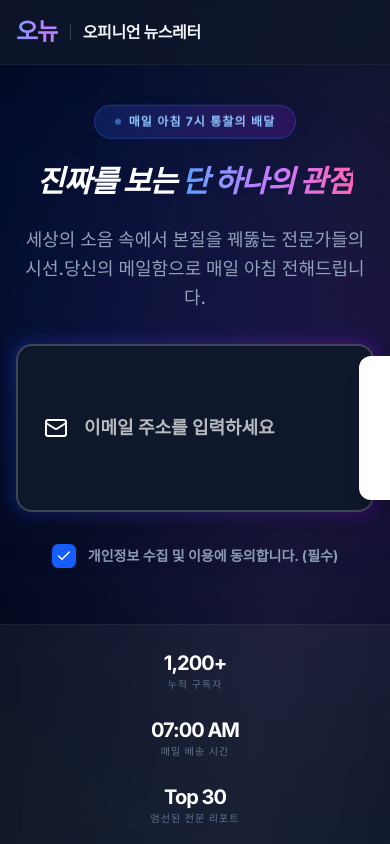
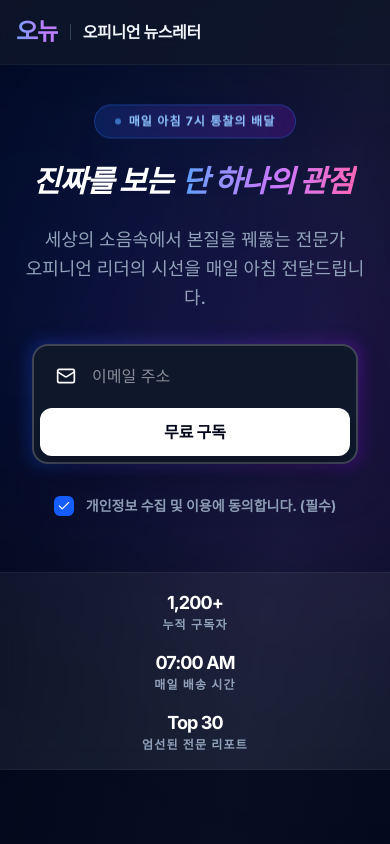
Before and after one commit to birddogmary24-bit/opinionnewsletter, a Next.js app in the folder web/: page / in a window 390 px wide. Both pictures are taken after a click on the label "개인정보 수집 및 이용에 동의합니다. (필수)". Shown: the top 844 px of the page. Built offline with nearby package versions, Linux system fonts and the light colour scheme; no server answers; a web font is replaced by a local one.

Commit message:
UI: Premium mobile optimization and typography refinements

```diff
--- a/web/app/page.tsx
+++ b/web/app/page.tsx
@@ -118,39 +118,41 @@ export default function Home() {
                     </div>
 
                     <h1 className="text-3xl md:text-5xl font-black mb-6 leading-tight tracking-tight italic">
-                        <span className="text-white">진짜를 보는 </span>
-                        <span className="bg-gradient-to-r from-blue-400 via-purple-400 to-pink-400 bg-clip-text text-transparent">
+                        <span className="text-white">진짜를 보는 </span>{" "}
+                        <span className="bg-gradient-to-r from-blue-400 via-purple-400 to-pink-400 bg-clip-text text-transparent px-1">
                             단 하나의 관점
                         </span>
                     </h1>
 
                     <p className="text-lg md:text-xl text-slate-400 mb-8 max-w-2xl mx-auto leading-relaxed font-medium">
-                        세상의 소음 속에서 본질을 꿰뚫는 전문가들의 시선.<br className="hidden md:block" />
-                        당신의 메일함으로 매일 아침 전해드립니다.
+                        세상의 소음속에서 본질을 꿰뚫는 전문가<br />
+                        오피니언 리더의 시선을 매일 아침 전달드립니다.
                     </p>
 
                     {/* Subscribe Form */}
-                    <div id="subscribe-form" className="max-w-xl mx-auto">
+                    <div id="subscribe-form" className="max-w-xl mx-auto px-4">
                         <form onSubmit={handleSubscribe} className="space-y-6">
                             <div className="relative group">
                                 <div className="absolute -inset-1 bg-gradient-to-r from-blue-600 to-purple-600 rounded-2xl blur opacity-25 group-hover:opacity-100 transition duration-1000 group-hover:duration-200"></div>
-                                <div className="relative flex items-center bg-slate-900 border-2 border-white/20 rounded-2xl p-2.5 shadow-2xl transition-all group-focus-within:border-white">
-                                    <Mail className="ml-4 text-white w-6 h-6 flex-shrink-0" />
+                                <div className="relative flex flex-col md:flex-row items-stretch md:items-center bg-slate-900 border-2 border-white/20 rounded-2xl p-1.5 shadow-2xl transition-all group-focus-within:border-white">
+                                    <div className="flex items-center flex-1">
+                                        <Mail className="ml-4 text-white w-5 h-5 flex-shrink-0" />
                                         <input
                                             type="email"
-                                        placeholder="이메일 주소를 입력하세요"
-                                        className="flex-1 bg-transparent border-none focus:ring-0 text-white placeholder:text-white placeholder:font-bold placeholder:opacity-70 px-4 py-4 text-lg outline-none"
+                                            placeholder="이메일 주소"
+                                            className="flex-1 bg-transparent border-none focus:ring-0 text-white placeholder:text-white/50 px-4 py-3 text-base md:text-lg outline-none"
                                             required
                                             value={email}
                                             onChange={(e) => setEmail(e.target.value)}
                                         />
+                                    </div>
                                     <button
                                         type="submit"
                                         disabled={status === 'loading' || status === 'success'}
-                                        className="bg-white text-slate-950 px-10 py-4 rounded-xl font-black text-lg transition-all duration-200 disabled:opacity-70 flex items-center hover:bg-blue-50 active:scale-95 shadow-xl"
+                                        className="bg-white text-slate-950 px-8 py-3 md:py-4 rounded-xl font-black text-base md:text-lg transition-all duration-200 disabled:opacity-70 flex items-center justify-center hover:bg-blue-50 active:scale-95 shadow-xl mt-2 md:mt-0"
                                     >
-                                        {status === 'loading' ? <Loader2 className="w-6 h-6 animate-spin" /> :
-                                            status === 'success' ? <Check className="w-6 h-6" /> :
+                                        {status === 'loading' ? <Loader2 className="w-5 h-5 animate-spin" /> :
+                                            status === 'success' ? <Check className="w-5 h-5" /> :
                                                 '무료 구독'}
                                     </button>
                                 </div>
@@ -162,9 +164,9 @@ export default function Home() {
                                         type="checkbox"
                                         checked={agreed}
                                         onChange={(e) => setAgreed(e.target.checked)}
-                                        className="peer appearance-none w-6 h-6 rounded-md border-2 border-white/20 bg-slate-800 checked:bg-blue-600 checked:border-blue-600 transition-all cursor-pointer"
+                                        className="peer appearance-none w-5 h-5 rounded-md border-2 border-white/20 bg-slate-800 checked:bg-blue-600 checked:border-blue-600 transition-all cursor-pointer"
                                     />
-                                    <Check className="absolute w-4 h-4 text-white opacity-0 peer-checked:opacity-100 pointer-events-none transition-opacity" />
+                                    <Check className="absolute w-3.5 h-3.5 text-white opacity-0 peer-checked:opacity-100 pointer-events-none transition-opacity" />
                                 </div>
                                 <span className="text-sm font-bold text-slate-400 group-hover:text-white transition-colors">
                                     개인정보 수집 및 이용에 동의합니다. (필수)
@@ -172,15 +174,9 @@ export default function Home() {
                             </label>
 
                             {status === 'success' && (
-                                <div className="flex items-center justify-center space-x-3 text-green-400 font-bold text-lg bg-green-500/10 border-2 border-green-500/30 p-5 rounded-2xl animate-fade-in shadow-2xl shadow-green-500/10">
-                                    <Check className="w-6 h-6" />
-                                    <span>성공적으로 구독되었습니다! 내일부터 배달됩니다.</span>
-                                </div>
-                            )}
-                            {status === 'error' && (
-                                <div className="flex items-center justify-center space-x-3 text-red-400 font-bold text-lg bg-red-500/10 border-2 border-red-500/30 p-5 rounded-2xl shadow-2xl shadow-red-500/10">
-                                    <AlertCircle className="w-6 h-6" />
-                                    <span>구독 중 오류가 발생했습니다. 잠시 후 다시 시도해주세요.</span>
+                                <div className="flex items-center justify-center space-x-3 text-green-400 font-bold text-base bg-green-500/10 border-2 border-green-500/30 p-4 rounded-2xl animate-fade-in shadow-2xl shadow-green-500/10">
+                                    <Check className="w-5 h-5" />
+                                    <span>구독되었습니다! 내일부터 배달됩니다.</span>
                                 </div>
                             )}
                         </form>
@@ -190,42 +186,44 @@ export default function Home() {
 
             {/* Features Stats Bar */}
             <div className="bg-white/5 border-y border-white/5 backdrop-blur-md">
-                <div className="container mx-auto max-w-6xl px-4 py-6">
-                    <div className="grid grid-cols-1 md:grid-cols-3 gap-6 text-center">
+                <div className="container mx-auto max-w-6xl px-4 py-4">
+                    <div className="grid grid-cols-1 md:grid-cols-3 gap-4 text-center">
                         <div className="flex flex-col md:flex-row items-center justify-center md:space-x-3">
-                            <div className="text-xl font-bold text-white tracking-tighter">1,200+</div>
-                            <div className="text-slate-500 font-medium uppercase tracking-widest text-[10px]">누적 구독자</div>
+                            <div className="text-lg font-bold text-white tracking-tighter">1,200+</div>
+                            <div className="text-slate-400 font-bold uppercase tracking-widest text-xs">누적 구독자</div>
                         </div>
                         <div className="flex flex-col md:flex-row items-center justify-center md:space-x-3">
-                            <div className="text-xl font-bold text-white tracking-tighter">07:00 AM</div>
-                            <div className="text-slate-500 font-medium uppercase tracking-widest text-[10px]">매일 배송 시간</div>
+                            <div className="text-lg font-bold text-white tracking-tighter">07:00 AM</div>
+                            <div className="text-slate-400 font-bold uppercase tracking-widest text-xs">매일 배송 시간</div>
                         </div>
                         <div className="flex flex-col md:flex-row items-center justify-center md:space-x-3">
-                            <div className="text-xl font-bold text-white tracking-tighter">Top 30</div>
-                            <div className="text-slate-500 font-medium uppercase tracking-widest text-[10px]">엄선된 전문 리포트</div>
+                            <div className="text-lg font-bold text-white tracking-tighter">Top 30</div>
+                            <div className="text-slate-400 font-bold uppercase tracking-widest text-xs">엄선된 전문 리포트</div>
                         </div>
                     </div>
                 </div>
             </div>
 
             {/* Content Preview */}
-            <main className="py-32 px-4 relative z-10 bg-slate-950/50">
+            <main className="py-20 px-4 relative z-10 bg-slate-950/50">
                 <div className="container mx-auto max-w-6xl">
                     <div className="flex flex-col md:flex-row md:items-end justify-between gap-6 mb-16 border-l-4 border-blue-500 pl-8 text-left">
                         <div>
-                            <h2 className="text-4xl md:text-5xl font-black text-white mb-4 tracking-tighter">오늘의 뉴스레터 미리보기</h2>
-                            <p className="text-xl text-slate-400 font-medium">전문가들이 선별한 오늘의 핵심 아티클입니다.</p>
+                            <h2 className="text-3xl md:text-4xl font-black text-white mb-3 tracking-tighter leading-tight">
+                                오늘의 뉴스레터<br className="md:hidden" /> 미리보기
+                            </h2>
+                            <p className="text-lg text-slate-400 font-medium italic">핵심만 선별한 오늘의 리포트입니다.</p>
                         </div>
                         <div className="flex items-center gap-3">
-                            <span className="w-3 h-3 rounded-full bg-red-500 animate-pulse"></span>
-                            <span className="text-lg font-black text-white uppercase tracking-tighter">Live Updates</span>
+                            <span className="w-2.5 h-2.5 rounded-full bg-red-500 animate-pulse"></span>
+                            <span className="text-base font-black text-white uppercase tracking-tighter">Live Updates</span>
                         </div>
                     </div>
 
                     {loadingContent ? (
                         <div className="flex flex-col items-center justify-center py-40 gap-4">
                             <Loader2 className="w-12 h-12 text-blue-500 animate-spin" />
-                            <span className="font-bold text-slate-500 tracking-widest">지식을 불러오는 중...</span>
+                            <span className="font-bold text-slate-500 tracking-widest text-sm">지식을 불러오는 중...</span>
                         </div>
                     ) : (
                         <>
@@ -240,25 +238,20 @@ export default function Home() {
                                                     alt={item.title}
                                                     className="w-full h-full object-cover group-hover:scale-110 transition-transform duration-700"
                                                 />
-                                                <div className="absolute top-4 left-4 bg-slate-950/90 backdrop-blur text-white text-xs font-black px-4 py-1.5 rounded-full border border-white/10 shadow-2xl">
+                                                <div className="absolute top-4 left-4 bg-slate-950/90 backdrop-blur text-white text-[10px] font-black px-3 py-1 rounded-full border border-white/10 shadow-2xl">
                                                     {item.opinion_leader}
                                                 </div>
                                             </div>
                                         )}
-                                        <div className="p-8">
-                                            <h3 className="text-xl font-bold text-white mb-4 line-clamp-2 leading-snug group-hover:text-blue-400 transition-colors">
+                                        <div className="p-8 text-left">
+                                            <h3 className="text-lg font-bold text-white mb-4 line-clamp-2 leading-snug group-hover:text-blue-400 transition-colors">
                                                 {item.title}
                                             </h3>
-                                            {item.description && (
-                                                <p className="text-base text-slate-400 leading-relaxed line-clamp-2 mb-6 font-medium">
-                                                    {item.description}
-                                                </p>
-                                            )}
                                             <a
                                                 href={item.url}
                                                 target="_blank"
                                                 rel="noopener noreferrer"
-                                                className="group/btn inline-flex items-center text-sm font-black text-blue-400 hover:text-white uppercase tracking-widest transition-all"
+                                                className="group/btn inline-flex items-center text-xs font-black text-blue-400 hover:text-white uppercase tracking-widest transition-all"
                                             >
                                                 원문 리포트 읽기
                                                 <div className="ml-2 w-6 h-6 rounded-full bg-blue-500/10 flex items-center justify-center group-hover/btn:bg-blue-500 group-hover/btn:text-white transition-all">
@@ -287,52 +280,46 @@ export default function Home() {
                                             </button>
                                         ))}
                                     </div>
-                                    <div className="text-sm font-bold text-slate-500 italic">
-                                        오늘의 전체 리포트: {filteredRemaining.length}건
+                                    <div className="text-xs font-bold text-slate-500 italic">
+                                        총 {filteredRemaining.length}건의 인사이트
                                     </div>
                                 </div>
 
                                 <div className="space-y-6">
                                     {filteredRemaining.map((item) => (
-                                        <article key={item.id} className="group bg-slate-900/40 backdrop-blur-xl border border-white/5 rounded-[2rem] p-8 hover:border-white/10 transition-all duration-300 hover:bg-slate-900/80">
-                                            <div className="flex flex-col md:flex-row items-center md:items-start gap-10">
+                                        <article key={item.id} className="group bg-slate-900/40 backdrop-blur-xl border border-white/5 rounded-[2rem] p-6 md:p-8 hover:border-white/10 transition-all duration-300 hover:bg-slate-900/80 text-left">
+                                            <div className="flex flex-col md:flex-row items-stretch md:items-start gap-6 md:gap-10">
                                                 {item.thumbnail && (
-                                                    <div className="w-full md:w-[320px] aspect-video flex-shrink-0 rounded-2xl overflow-hidden bg-slate-800 shadow-2xl relative">
+                                                    <div className="w-full md:w-[280px] aspect-video flex-shrink-0 rounded-2xl overflow-hidden bg-slate-800 shadow-2xl relative">
                                                         <img
                                                             src={item.thumbnail}
                                                             alt={item.title}
                                                             className="w-full h-full object-cover group-hover:scale-105 transition-transform duration-700"
                                                         />
-                                                        <div className="absolute inset-0 bg-gradient-to-t from-slate-950/40 to-transparent"></div>
                                                     </div>
                                                 )}
-                                                <div className="flex-1 text-left">
-                                                    <div className="flex items-center flex-wrap gap-4 mb-5">
-                                                        <span className="text-sm font-black text-blue-400 bg-blue-500/10 px-4 py-1.5 rounded-full border border-blue-500/20 shadow-lg shadow-blue-500/5">
+                                                <div className="flex-1">
+                                                    <div className="flex items-center flex-wrap gap-4 mb-4">
+                                                        <span className="text-[10px] md:text-xs font-black text-blue-400 bg-blue-500/10 px-3 py-1 rounded-full border border-blue-500/20">
                                                             {item.opinion_leader}
                                                         </span>
-                                                        <span className="text-base font-black text-white opacity-90 flex items-center gap-2">
-                                                            <span className="w-1.5 h-1.5 rounded-full bg-slate-600"></span>
-                                                            {new Date(item.scraped_at).toLocaleDateString('ko-KR', {
-                                                                year: 'numeric',
-                                                                month: 'long',
-                                                                day: 'numeric',
-                                                                weekday: 'long'
-                                                            })}
+                                                        <span className="text-xs font-bold text-slate-500 flex items-center gap-2">
+                                                            <span className="w-1 h-1 rounded-full bg-slate-700"></span>
+                                                            {new Date(item.scraped_at).toLocaleDateString('ko-KR')}
                                                         </span>
                                                     </div>
-                                                    <h3 className="text-2xl md:text-3xl font-black text-white mb-5 group-hover:text-blue-400 transition-colors leading-tight tracking-tighter">
+                                                    <h3 className="text-xl md:text-2xl font-bold text-white mb-5 group-hover:text-blue-400 transition-colors leading-tight tracking-tight">
                                                         {item.title}
                                                     </h3>
                                                     <a
                                                         href={item.url}
                                                         target="_blank"
                                                         rel="noopener noreferrer"
-                                                        className="group/link inline-flex items-center text-base font-black text-blue-400 hover:text-white uppercase tracking-widest transition-all"
+                                                        className="group/link inline-flex items-center text-xs font-black text-blue-400 hover:text-white uppercase tracking-widest transition-all"
                                                     >
                                                         상세 리포트 보기
-                                                        <div className="ml-3 p-1.5 rounded-full border border-blue-500/30 group-hover/link:border-white transition-colors">
-                                                            <ExternalLink className="w-4 h-4" />
+                                                        <div className="ml-3 p-1 rounded-full border border-blue-500/30 group-hover/link:border-white transition-colors">
+                                                            <ExternalLink className="w-3.5 h-3.5" />
                                                         </div>
                                                     </a>
                                                 </div>
```
Lines whose indentation alone changed are shown as unchanged.
